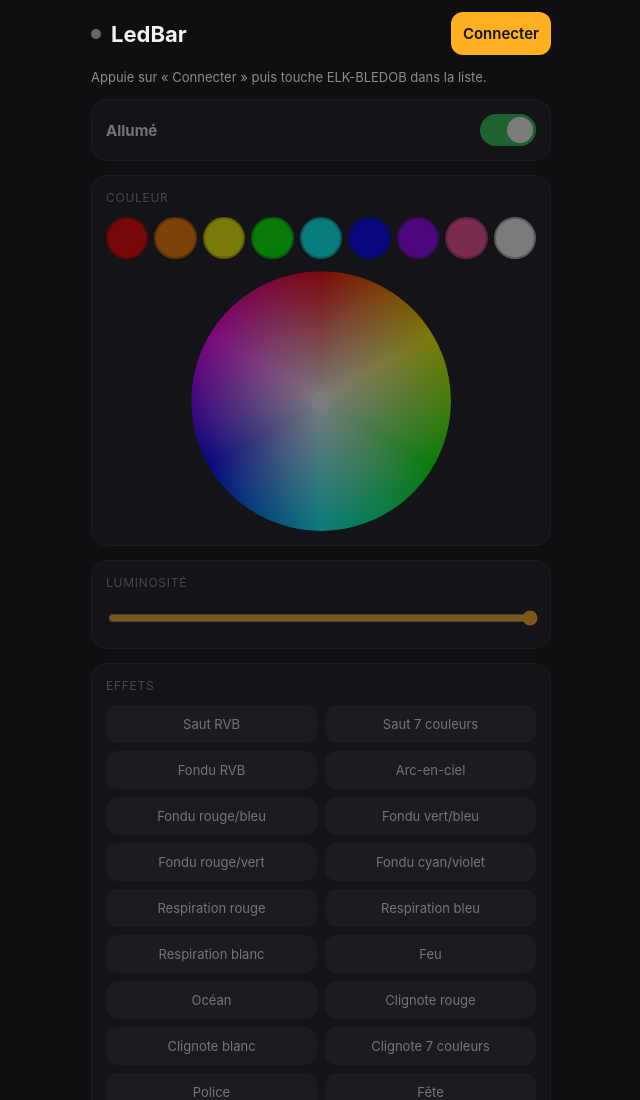
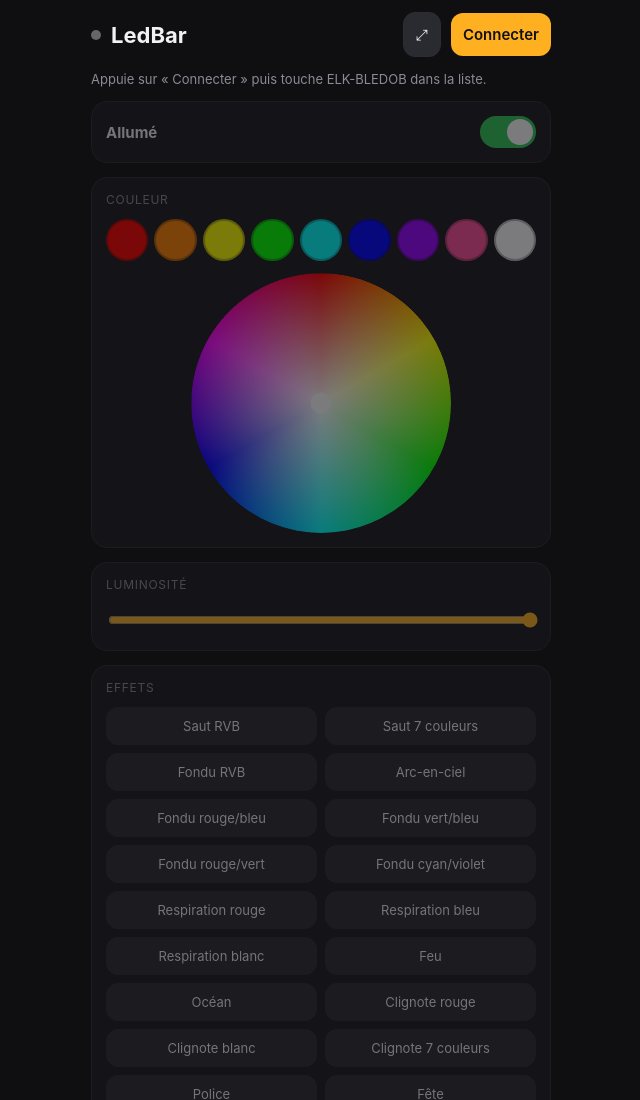
Before and after one commit to w3ntex/ledbar, a plain HTML site: page index.html in a window 1280 px wide. Shown: the top 1100 px of the page, without its empty margins (319-959 px from the left). Drawn offline with Linux system fonts and the light colour scheme.

Commit message:
Logo LedBar + bouton plein écran
Co-Authored-By: Claude Opus 5.5 <noreply@anthropic.com>

```diff
--- a/index.html
+++ b/index.html
@@ -5,6 +5,10 @@
 <meta name="viewport" content="width=device-width, initial-scale=1, viewport-fit=cover, user-scalable=no">
 <meta name="theme-color" content="#111">
 <title>LedBar</title>
+<link rel="apple-touch-icon" href="apple-touch-icon.png">
+<link rel="icon" href="apple-touch-icon.png">
+<meta name="apple-mobile-web-app-capable" content="yes">
+<meta name="apple-mobile-web-app-status-bar-style" content="black-translucent">
 <style>
   :root { --bg:#0f0f12; --card:#1b1b20; --line:#2c2c33; --txt:#f2f2f5; --dim:#8b8b96; --acc:#ffb020; }
   * { box-sizing:border-box; -webkit-tap-highlight-color:transparent; }
@@ -41,6 +45,7 @@
   <header>
     <span class="dot off" id="dot"></span>
     <h1>LedBar</h1>
+    <button id="fsBtn" aria-label="Plein écran" style="display:none">⤢</button>
     <button id="connectBtn" class="primary">Connecter</button>
   </header>
   <div id="status">Appuie sur « Connecter » puis touche ELK-BLEDOB dans la liste.</div>
@@ -194,6 +199,17 @@ function setPower(on) {
 }
 $('power').onclick = () => setPower(!isOn);
 $('connectBtn').onclick = pick;
+// Plein écran si le navigateur le permet
+const root = document.documentElement;
+const fsReq = root.requestFullscreen || root.webkitRequestFullscreen;
+if (fsReq) {
+  $('fsBtn').style.display = '';
+  $('fsBtn').onclick = () => {
+    const fsEl = document.fullscreenElement || document.webkitFullscreenElement;
+    if (fsEl) (document.exitFullscreen || document.webkitExitFullscreen).call(document);
+    else fsReq.call(root);
+  };
+}
 $('share').classList.toggle('on', share);
 $('share').onclick = () => {
   share = !share; localStorage.setItem('share', share ? '1' : '0');
```
Also changed, not shown: apple-touch-icon.png (added), icon.png (added).
